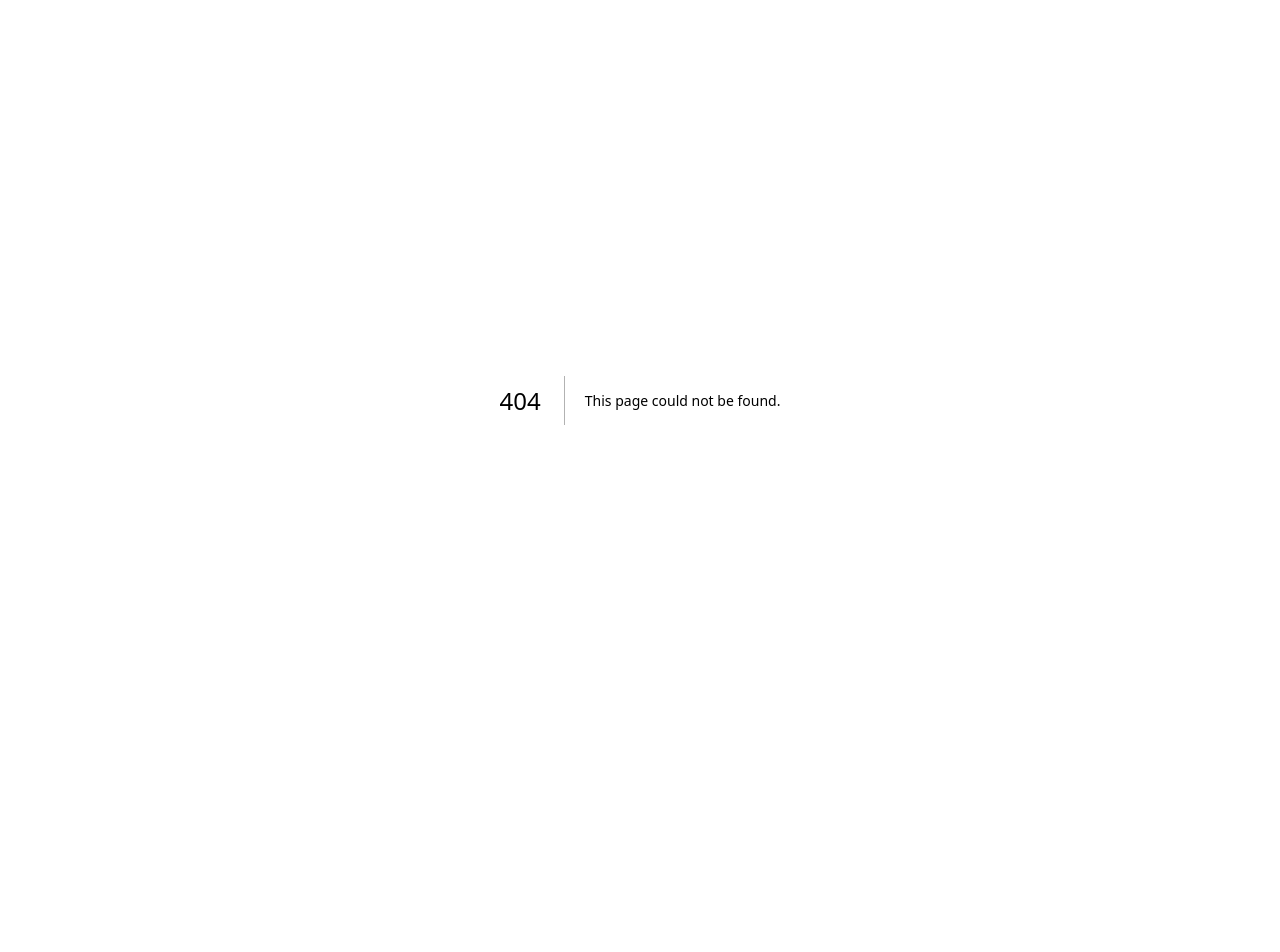
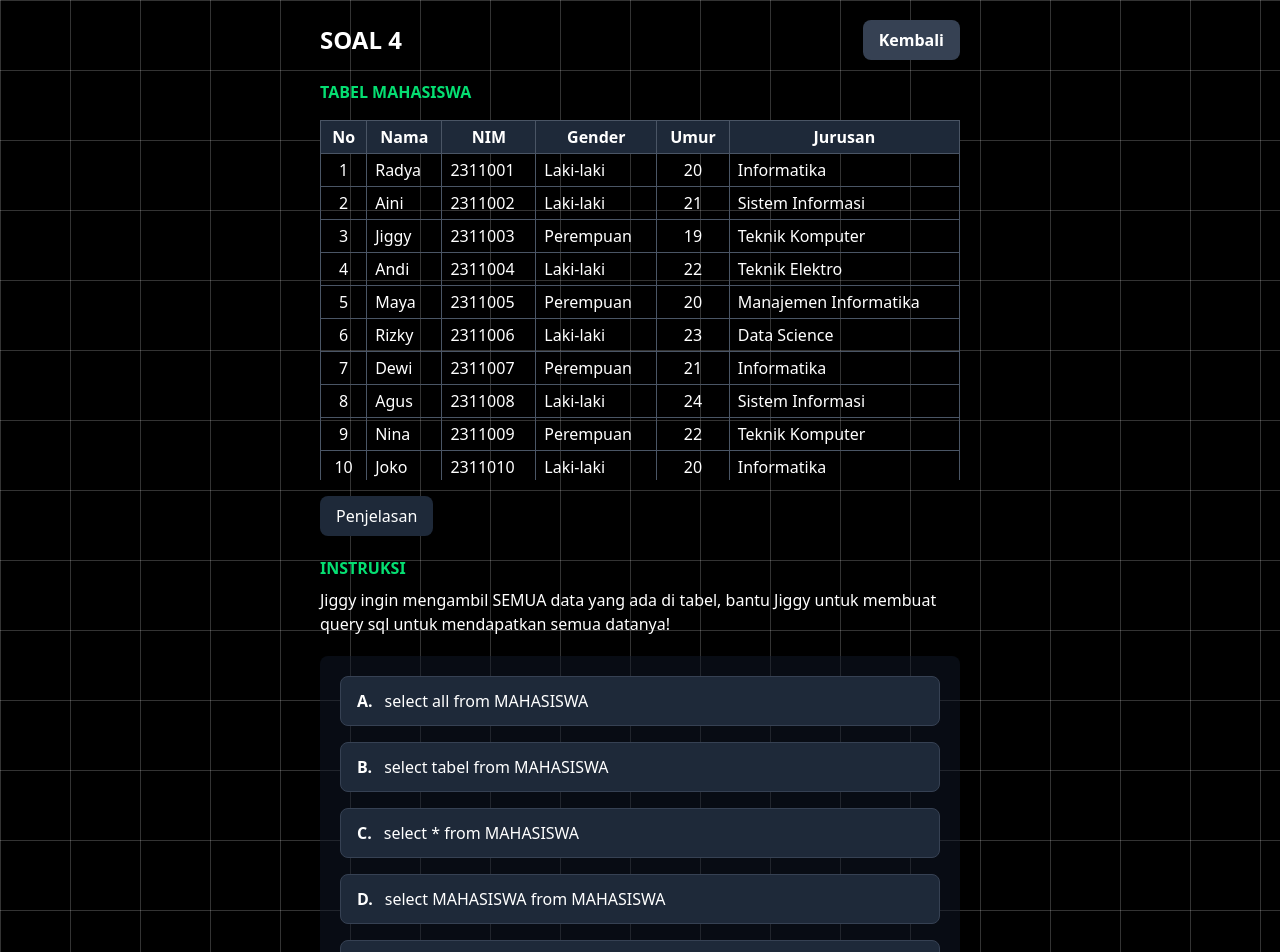
Before and after one commit to RadyaI/ourstory, a Next.js app: page /quiz/4 in a window 1280 px wide. Before the commit this address had no page. Shown: the top 952 px of the page. Before the commit the page ends 800 px from the top, so only its background shows below. Built offline with nearby package versions, Linux system fonts and the light colour scheme.

Commit message:
Add quiz 4

```diff
--- /dev/null
+++ b/app/quiz/4/page.tsx
@@ -0,0 +1,183 @@
+"use client"
+import Image from "next/image"
+import Link from "next/link"
+import { useEffect, useState } from "react"
+import toast, { Toaster } from "react-hot-toast";
+
+export default function Q4() {
+  const [status, setStatus] = useState(true);
+  const [percobaan, setPercobaan] = useState(2)
+  const [jawaban, setJawaban] = useState("C");
+  const [userJawab, setUserJawab] = useState("")
+  const [timer, setTimer] = useState(60)
+
+  const [togglePenjelasan, setTogglePenjelasan] = useState(false)
+
+  const soalSQL = [
+    { no: 1, nama: "Radya", nim: "2311001", gender: "Laki-laki", umur: 20, jurusan: "Informatika" },
+    { no: 2, nama: "Aini", nim: "2311002", gender: "Laki-laki", umur: 21, jurusan: "Sistem Informasi" },
+    { no: 3, nama: "Jiggy", nim: "2311003", gender: "Perempuan", umur: 19, jurusan: "Teknik Komputer" },
+    { no: 4, nama: "Andi", nim: "2311004", gender: "Laki-laki", umur: 22, jurusan: "Teknik Elektro" },
+    { no: 5, nama: "Maya", nim: "2311005", gender: "Perempuan", umur: 20, jurusan: "Manajemen Informatika" },
+    { no: 6, nama: "Rizky", nim: "2311006", gender: "Laki-laki", umur: 23, jurusan: "Data Science" },
+    { no: 7, nama: "Dewi", nim: "2311007", gender: "Perempuan", umur: 21, jurusan: "Informatika" },
+    { no: 8, nama: "Agus", nim: "2311008", gender: "Laki-laki", umur: 24, jurusan: "Sistem Informasi" },
+    { no: 9, nama: "Nina", nim: "2311009", gender: "Perempuan", umur: 22, jurusan: "Teknik Komputer" },
+    { no: 10, nama: "Joko", nim: "2311010", gender: "Laki-laki", umur: 20, jurusan: "Informatika" },
+  ];
+
+  function penjelasan() {
+    if (userJawab === "") {
+      toast.success("Jawab dulu yaa")
+    } else {
+      setTogglePenjelasan(!togglePenjelasan)
+    }
+  }
+
+  function cekJawaban() {
+    if (userJawab === "") {
+      toast.error("Pilih dulu jawabannya!");
+      return;
+    }
+    if (jawaban === userJawab) {
+      toast.success("Yeaayy benar 🎉")
+    } else {
+      if (percobaan === 0) {
+        setStatus(false)
+        setTimer(60)
+        sessionStorage.setItem("status4", "false")
+      }
+      setPercobaan((prev) => prev - 1)
+      toast.error(`Salaaah 😢, sisa ${percobaan} kali coba`)
+    }
+  }
+
+  const pilihan = [
+    { id: "A", text: "select all from MAHASISWA" },
+    { id: "B", text: "select tabel from MAHASISWA" },
+    { id: "C", text: "select * from MAHASISWA" },
+    { id: "D", text: "select MAHASISWA from MAHASISWA" },
+    { id: "E", text: "Tidak ada query yang benar" },
+  ]
+
+  useEffect(() => {
+    setStatus(!sessionStorage.getItem("status4"))
+  }, [])
+
+  useEffect(() => {
+    let interval: any;
+    if (!status && timer > 0) {
+      interval = setInterval(() => {
+        setTimer((prev) => prev - 1);
+      }, 1000);
+    }
+    if (timer === 0) {
+      setStatus(true);
+      setPercobaan(2);
+      sessionStorage.removeItem("status4");
+    }
+    return () => clearInterval(interval);
+  }, [status, timer]);
+
+  return (
+    <>
+      <Toaster position="top-right" />
+
+      {/* Judul + Tombol Kembali */}
+      <div className="w-[90%] md:w-[50%] mx-auto mt-5 flex items-center justify-between text-white">
+        <h1 className="text-2xl font-bold">SOAL 4</h1>
+        <Link href="/quiz">
+          <button className="bg-gray-700 hover:bg-gray-600 px-4 py-2 rounded-lg font-semibold">
+            Kembali
+          </button>
+        </Link>
+      </div>
+
+      {/* SQL TABEL */}
+      <div className="text-white mx-auto mt-5 w-[90%] md:w-[50%] h-[300px] md:h-[400px] relative overflow-auto">
+        <h2 className="font-bold mb-4 text-green-400">TABEL MAHASISWA</h2>
+        <table className="table-auto w-full border border-gray-600 text-sm md:text-base">
+          <thead className="bg-gray-800">
+            <tr>
+              <th className="border border-gray-600 px-2 py-1">No</th>
+              <th className="border border-gray-600 px-2 py-1">Nama</th>
+              <th className="border border-gray-600 px-2 py-1">NIM</th>
+              <th className="border border-gray-600 px-2 py-1">Gender</th>
+              <th className="border border-gray-600 px-2 py-1">Umur</th>
+              <th className="border border-gray-600 px-2 py-1">Jurusan</th>
+            </tr>
+          </thead>
+          <tbody>
+            {soalSQL.map((row) => (
+              <tr key={row.no}>
+                <td className="border border-gray-600 px-2 py-1 text-center">{row.no}</td>
+                <td className="border border-gray-600 px-2 py-1">{row.nama}</td>
+                <td className="border border-gray-600 px-2 py-1">{row.nim}</td>
+                <td className="border border-gray-600 px-2 py-1">{row.gender}</td>
+                <td className="border border-gray-600 px-2 py-1 text-center">{row.umur}</td>
+                <td className="border border-gray-600 px-2 py-1">{row.jurusan}</td>
+              </tr>
+            ))}
+          </tbody>
+        </table>
+      </div>
+
+      <div className="text-white mt-4 mx-auto w-[90%] md:w-[50%]">
+        <p onClick={penjelasan} className="bg-gray-800 w-fit px-4 py-2 rounded-lg cursor-pointer hover:bg-gray-700">Penjelasan</p>
+      </div>
+
+      {/* PENJELASAN */}
+      {togglePenjelasan && (<div className="mb-5 text-white mx-auto mt-5 w-[90%] md:w-[50%] rounded-lg p-5 space-y-4 bg-gray-900/50">
+        <h2 className="font-bold">PENJELASAN</h2>
+        <p>Untuk mengambil semua data pada tabel, keyword yang digunakan <br />
+          adalah "*" bintang</p>
+        <p>Jadi, apapun yang berhubungan dengan SEMUA kita selalu pake simbol bintang "*"</p>
+        <p>jawaban yang tepat untuk permintaan Jiggy adalah:</p>
+        <p className="text-red-400">select * from MAHASISWA</p>
+        <p>kalo kita terjemahin, kira kira begini:</p>
+        <p className="text-red-400">ambil SEMUA dari MAHASISWA</p>
+        <p>Oh iya <b>"MAHASISWA"</b> itu nama tabelnya yaaa</p>
+      </div>)}
+
+      {/* SOAL */}
+      <div className="text-white mt-5 mx-auto w-[90%] md:w-[50%]">
+        <p className="font-bold mb-2 text-green-400">INSTRUKSI</p>
+        <p>Jiggy ingin mengambil SEMUA data yang ada di tabel, bantu Jiggy untuk membuat query sql untuk mendapatkan semua datanya!</p>
+      </div>
+
+      {/* Pilihan Jawaban */}
+      <div className="mb-20 text-white mx-auto mt-5 w-[90%] md:w-[50%] rounded-lg p-5 space-y-4 bg-gray-900/50">
+        {pilihan.map((item) => (
+          <button
+            key={item.id}
+            onClick={() => setUserJawab(item.id)}
+            disabled={!status}
+            className={`w-full flex items-center gap-3 px-4 py-3 rounded-lg border transition-all duration-200
+              ${userJawab === item.id && status ? "bg-blue-600 border-blue-400 text-white shadow-lg scale-105" : "bg-gray-800 border-gray-700 hover:bg-gray-700"}
+              ${!status ? "opacity-50 cursor-not-allowed" : ""}`}
+          >
+            <span className="font-bold">{item.id}.</span> {item.text}
+          </button>
+        ))}
+
+        {status && (
+          <button
+            onClick={cekJawaban}
+            className="w-full mt-4 bg-green-600 hover:bg-green-700 px-4 py-3 rounded-lg font-semibold text-white transition-all"
+          >
+            Submit Jawaban
+          </button>
+        )}
+
+        {!status && (
+          <button
+            onClick={() => toast.error("Tunggu yaaa ⏳")}
+            className="w-full mt-4 cursor-not-allowed bg-red-600 px-4 py-3 rounded-lg font-semibold text-white transition-all"
+          >
+            STOP - batas percobaan habis - tunggu {timer} detik
+          </button>
+        )}
+      </div>
+    </>
+  )
+}
--- a/app/quiz/page.tsx
+++ b/app/quiz/page.tsx
@@ -5,6 +5,7 @@ export default function Quiz() {
     { id: 1, title: "Soal 1 - Java", badge: "done" },
     { id: 2, title: "Soal 2 - Java", badge: "done" },
     { id: 3, title: "Soal 3 - Java", badge: "done" },
+    { id: 4, title: "Soal 4 - SQL", badge: "new" },
   ]
 
   return (
@@ -24,7 +25,7 @@ export default function Quiz() {
               {quiz.id}. {quiz.title}
             </p>
             {quiz.badge && (
-              <span className="text-sm text-blue-300">{quiz.badge}</span>
+              <span className={`text-sm ${quiz.badge === "done" ? "text-green-300" : "text-blue-300"}`}>{quiz.badge}</span>
             )}
           </Link>
         ))}
```
